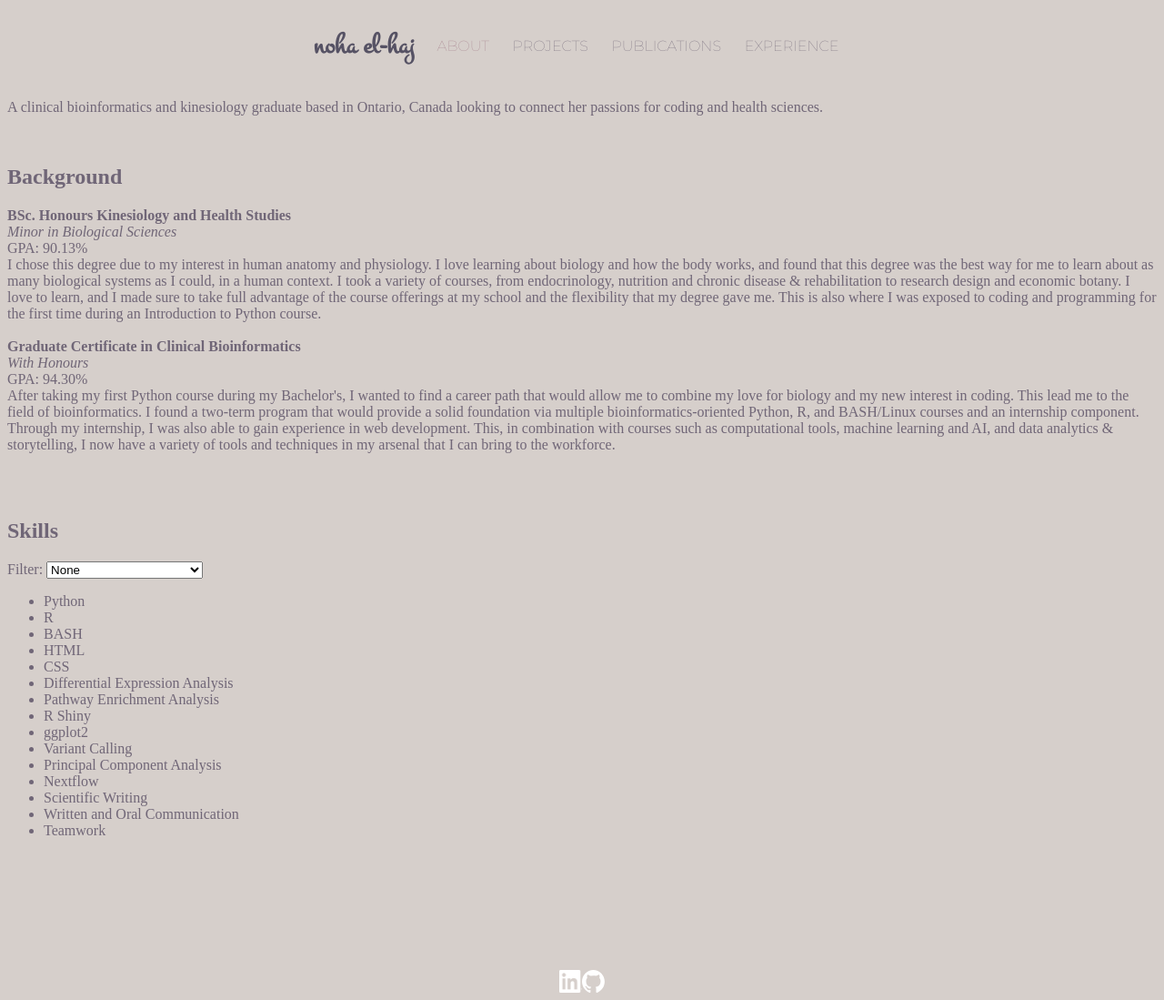
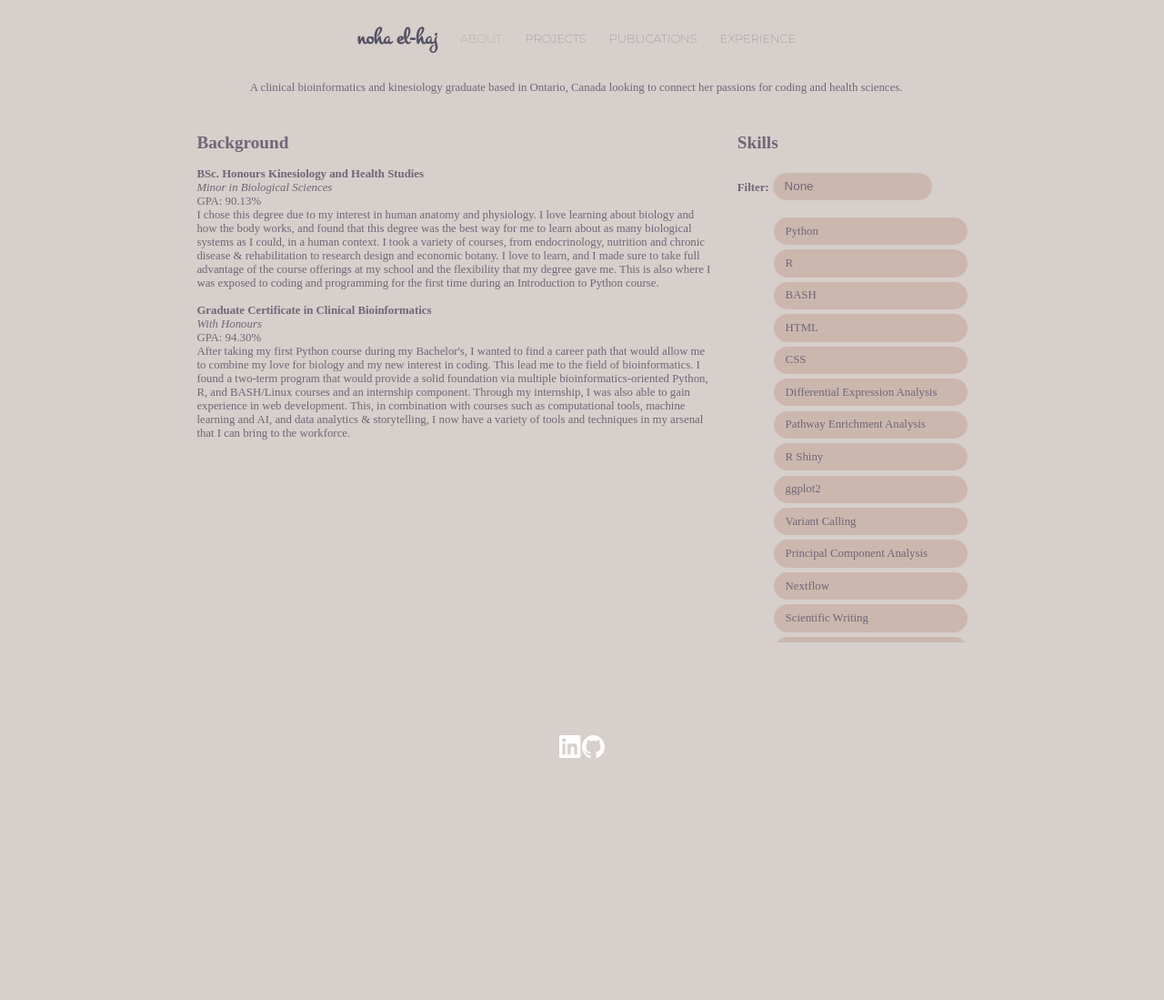
Before and after one commit to elhajn/personal-website, a Flask app: page /about in a window 1280 px wide. Shown: the whole page at 91% size. After the commit the page ends 833 px from the top, so only its background shows below. Run offline with Flask 3, Linux system fonts and the light colour scheme; some web fonts are replaced.

Commit message:
update styling

```diff
--- a/static/style.css
+++ b/static/style.css
@@ -26,8 +26,10 @@
 }
 
 body {
+    font-family: generalFont;
     background-color: #d6cfcbff;
     color: #706677ff;
+    font-size: 1vw;
 }
 
 h1 {
@@ -71,7 +73,6 @@
 }
 
 a {
-    font-family: generalFont;
     display: flex;
     display: -ms-flexbox;
     text-decoration: none;
@@ -88,7 +89,69 @@
     display: flex;
     display: -ms-flexbox;
     justify-content: center;
-    padding-top: 10vw;
+    padding-top: 8vw;
+}
+
+.main {
+    display: flex;
+    display: -ms-flexbox;
+    flex-wrap: wrap;
+    -ms-flex-wrap: wrap;
+    align-items: center;
+    justify-content: center;
+    gap: 1vw;
+}
+
+.left-col {
+    max-width: 45%;
+    flex: 1 1 45%;
+    min-height: 45vw;
+}
+
+.right-col {
+    max-width: 20%;
+    flex: 1 1 45%;
+    height: 45vw;
+    overflow: scroll;
+}
+
+li {
+    background: #ccb7aeff;
+    margin: 0.4vw 0;
+    padding: 0.6vw 1vw;
+    border-radius: 2vw;
+    list-style-type: none;
+}
+
+label {
+    font-weight: 600;
+}
+
+select {
+    appearance: none;
+    background-color: #ccb7aeff;
+    color: #706677ff;
+    border: 1px solid #d6cfcbff;
+    margin: 0.4vw 0;
+    padding: 0.6vw 1vw;
+    border-radius: 2vw;
+    cursor: pointer;
+    transition: border-color 0.2s, box-shadow 0.2s;
+}
+
+select:hover {
+    border-color: #888;
+}
+
+/* === Hidden Items === */
+.hidden {
+    opacity: 0;
+    transform: translateY(-5px);
+    pointer-events: none;
+    height: 0;
+    margin: 0;
+    padding: 0;
+    overflow: hidden;
 }
 
 @media (max-width: 700px) {
```
